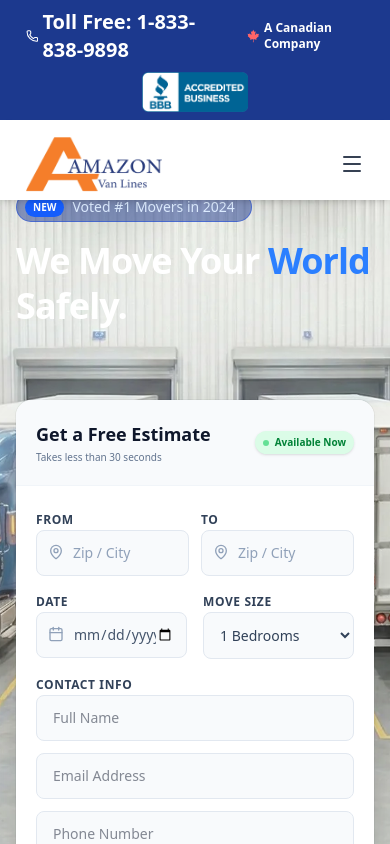
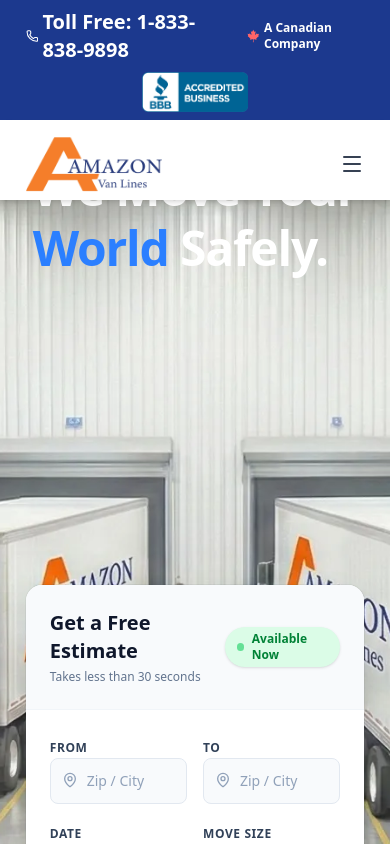
Before and after one commit to moversworldca-creator/amazon-van-lines, a Next.js app: page / in a window 390 px wide. Shown: the top 844 px of the page. Built offline with nearby package versions, Linux system fonts and the light colour scheme.

Commit message:
changed the forms

```diff
--- a/src/app/getQuote/page.tsx
+++ b/src/app/getQuote/page.tsx
@@ -47,13 +47,9 @@
     setIsLoading(true);
 
     try {
-          // Determine API URL based on environment
-          const defaultApiUrl = typeof window !== 'undefined' && (window.location.hostname === 'localhost' || window.location.hostname === '127.0.0.1')
-            ? 'http://localhost:5000/api/quote'
-            : '/api/quote';
-
-          const apiUrl = process.env.NEXT_PUBLIC_API_URL || defaultApiUrl;
-
+          // 1. Send the data to the backend
+          // const apiUrl = 'https://amazonvanlines.ca/api/quote/';
+          const apiUrl = '/api/quote'; // relative path
           const response = await fetch(apiUrl, {
             method: 'POST',
             headers: { 'Content-Type': 'application/json' },
--- a/src/components/Hero.tsx
+++ b/src/components/Hero.tsx
@@ -46,13 +46,8 @@
       const firstName = nameParts[0] || '';
       const lastName = nameParts.slice(1).join(' ') || 'N/A';
 
-      // Determine API URL based on environment
-      const defaultApiUrl = typeof window !== 'undefined' && (window.location.hostname === 'localhost' || window.location.hostname === '127.0.0.1')
-        ? 'http://localhost:5000/api/quote'
-        : '/api/quote';
-
-      const apiUrl = process.env.NEXT_PUBLIC_API_URL || defaultApiUrl;
-
+      // const apiUrl = 'https://amazonvanlines.ca/api/quote/';
+      const apiUrl = '/api/quote'; // relative path
       const response = await fetch(apiUrl, {
         method: 'POST',
         headers: {
@@ -95,7 +90,7 @@
   };
 
   return (
-    <section id='hero' className="relative pt-28 pb-12 md:pt-40 md:pb-32 sm:pb-42 bg-slate-900 overflow-hidden min-h-screen flex items-center">
+    <section id='hero' className="relative pt-32 pb-20 md:pt-40 md:pb-32 bg-slate-900 overflow-hidden min-h-screen flex items-center">
         {/* Abstract Background Shapes for depth */}
         <div className="absolute top-0 right-0 -mr-20 -mt-20 w-96 h-96 rounded-full bg-blue-600 blur-3xl opacity-20 animate-pulse"></div>
         <div className="absolute bottom-0 left-0 -ml-20 -mb-20 w-80 h-80 rounded-full bg-orange-600 blur-3xl opacity-20 animate-pulse delay-1000"></div>
@@ -111,45 +106,45 @@
         <div className="absolute inset-0 "></div>
       </div>
 
-      <div className="container mx-auto px-4 relative z-10">
-        <div className="flex flex-col lg:flex-row items-center justify-between gap-12 lg:gap-16">
+      <div className="container w-[95vw] mx-auto px-4 relative z-10">
+        <div className="flex flex-col lg:flex-row items-center justify-between gap-16">
 
           {/* Hero Text */}
 
-          <div className="lg:w-1/2 text-white space-y-6 md:space-y-8">
-            <section className='pt-20'>
+          <div className="lg:w-1/2 text-white space-y-8">
+            <section>
             <div className="inline-flex items-center space-x-2 bg-blue-900/50 border border-blue-700/50 rounded-full pl-2 pr-4 py-1">
                 <span className="bg-blue-600 text-white text-[10px] font-bold px-2 py-0.5 rounded-full">NEW</span>
                 <span className="text-sm font-medium text-blue-100">Voted #1 Movers in 2024</span>
             </div>
 
-            <h1 className="mt-4 text-4xl sm:text-5xl md:text-6xl lg:text-7xl font-extrabold leading-tight tracking-tight text-white">
-              We Move Your <br className="hidden sm:block" />
+            <h1 className="text-5xl md:text-6xl lg:text-7xl font-extrabold leading-tight tracking-tight text-white">
+              We Move Your <br/>
               <span className="text-blue-500">World</span> Safely.
               </h1>
             </section>
-            <div className='hidden lg:block h-[20vh]'></div>
+            <div className='h-[25vh]'></div>
 
           </div>
 
           {/* Form - Solid Card Design */}
           <div className="lg:w-[480px] w-full bg-white rounded-2xl shadow-2xl overflow-hidden ring-1 ring-slate-900/5">
-            <div className="bg-slate-50 p-5 md:p-6 border-b border-slate-100 flex justify-between items-center">
+            <div className="bg-slate-50 p-6 border-b border-slate-100 flex justify-between items-center">
               <div>
-                <h3 className="text-lg md:text-xl font-bold text-slate-900">Get a Free Estimate</h3>
-                <p className="text-slate-500 text-[10px] md:text-xs mt-0.5">Takes less than 30 seconds</p>
+                <h3 className="text-xl font-bold text-slate-900">Get a Free Estimate</h3>
+                <p className="text-slate-500 text-xs mt-1">Takes less than 30 seconds</p>
               </div>
-              <div className="bg-green-100 text-green-700 text-[10px] md:text-xs font-bold px-2 md:px-3 py-1 rounded-full flex items-center shadow-sm">
-                <span className="w-1.5 h-1.5 md:w-2 md:h-2 bg-green-500 rounded-full mr-1.5 md:mr-2 animate-pulse"></span>
+              <div className="bg-green-100 text-green-700 text-xs font-bold px-3 py-1 rounded-full flex items-center shadow-sm">
+                <span className="w-2 h-2 bg-green-500 rounded-full mr-2 animate-pulse"></span>
                 Available Now
               </div>
             </div>
 
             {/* 4. Wrapped in <form> tag */}
-            <form onSubmit={handleSubmit} className="p-5 md:p-8 space-y-4 md:space-y-5">
-              <div className="space-y-3 md:space-y-4">
+            <form onSubmit={handleSubmit} className="p-6 md:p-8 space-y-5">
+              <div className="space-y-4">
                 {/* Inputs */}
-                 <div className="grid grid-cols-2 gap-3 md:gap-4">
+                 <div className="grid grid-cols-2 gap-4">
                   <div className="space-y-1.5">
                     <label className="text-xs font-bold text-slate-700 uppercase tracking-wider">From</label>
                     <div className="relative group">
```
